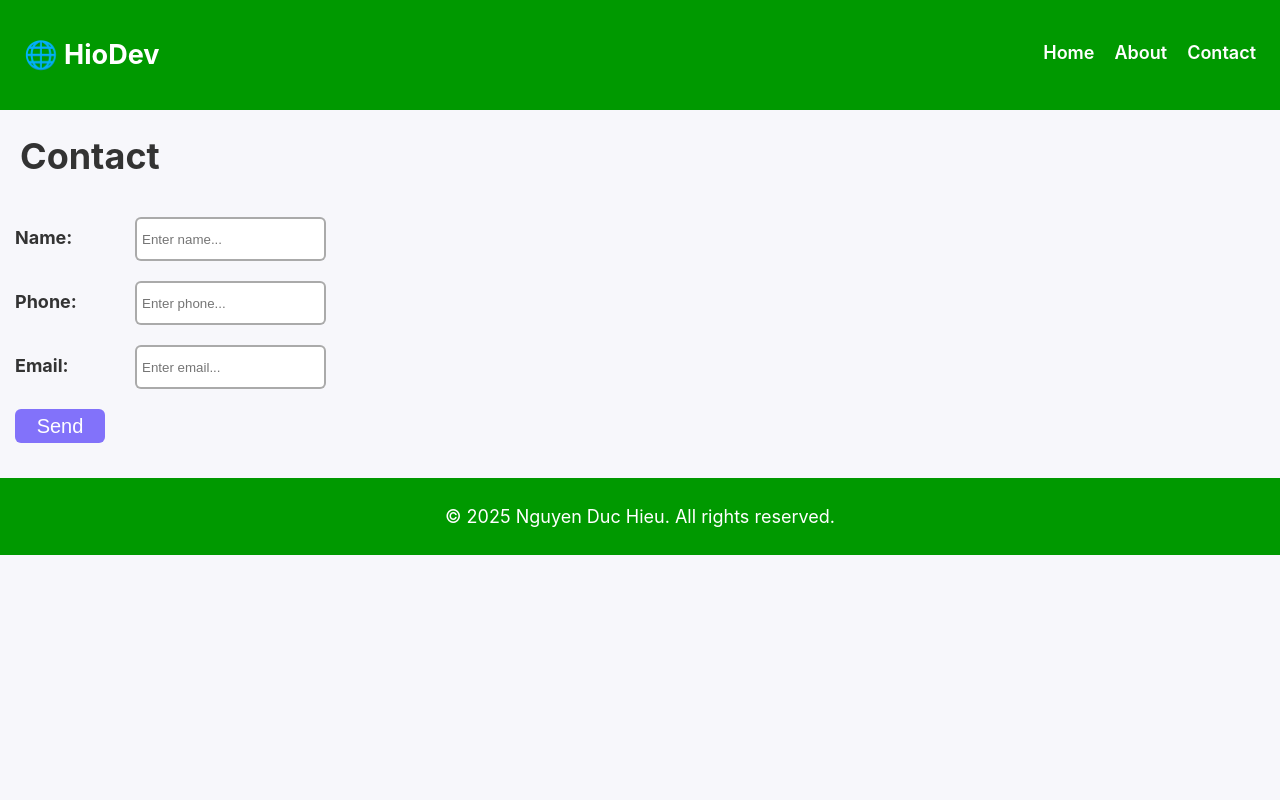
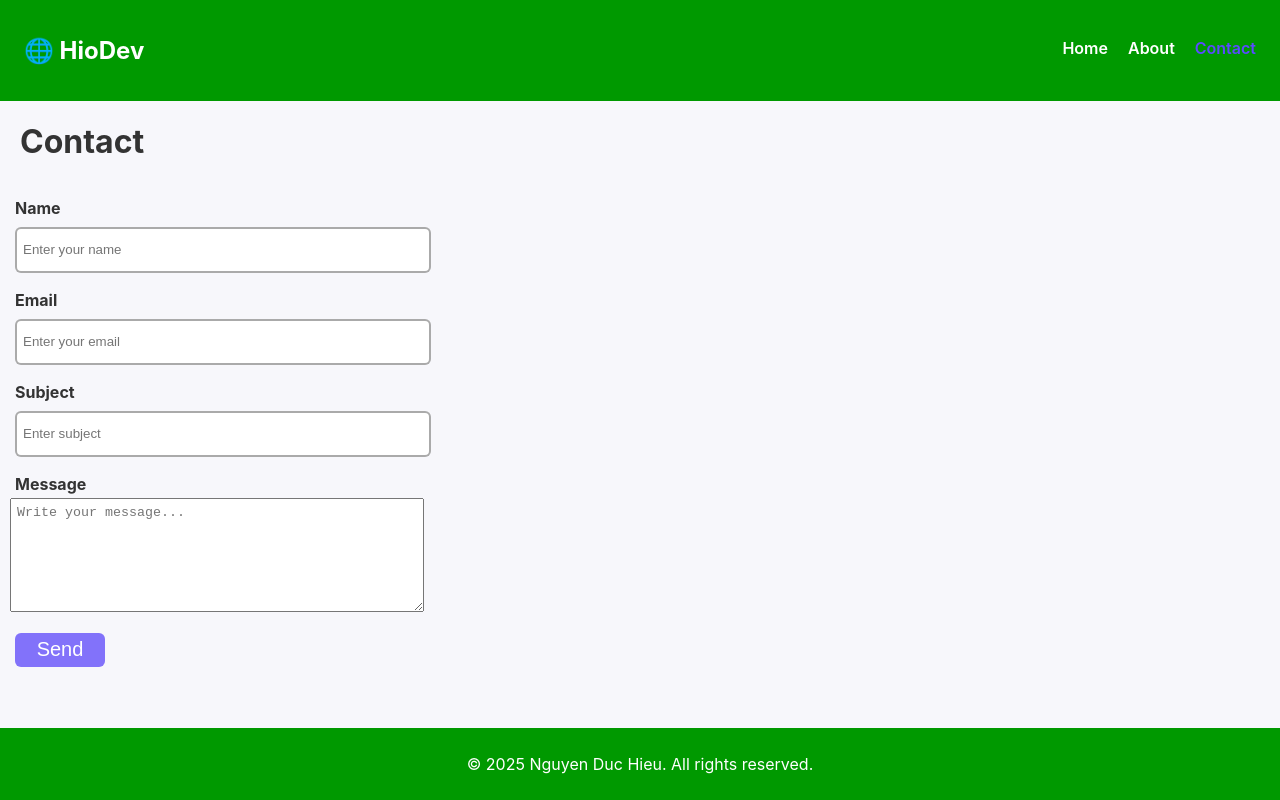
Before and after one commit to ndh10dev/reactjs, a React (Create React App) app in the folder my-app-ts/: page /contact in a window 1280 px wide. Built offline with nearby package versions, Linux system fonts and the light colour scheme.

Commit message:
update 17/12

```diff
--- a/my-app-ts/src/App.tsx
+++ b/my-app-ts/src/App.tsx
@@ -7,24 +7,42 @@ import OurReputation, { data } from "./components/Ourreputation";
 import ClickCounter from "./components/ClickCounter";
 import TodoList from "./components/TodoList";
 import UserForm from "./components/UserForm";
+import PostList from "./pages/PostList";
+import PostDetail from "./pages/PostDetail";
 
 function App() {
   return (
     <div className="App">
   <Header />
 
+  <main className="main-content">
     <Routes>
       <Route
         path="/"
         element={
           <>
             <h1>Home</h1>
-              <Banner id="🧑🏻‍💻" title="Nguyen Duc Hieu" description="Frontend Developer | React & TypeScript" />
-              <Banner id="💻" title="Website Features" description="Routing, Form Handling, Reusable Components, State Management" />
+
+            <Banner
+              id="🧑🏻‍💻"
+              title="Nguyen Duc Hieu"
+              description="Frontend Developer | React & TypeScript"
+            />
+            <Banner
+              id="💻"
+              title="Website Features"
+              description="Routing, Form Handling, Reusable Components, State Management"
+            />
+
             <ClickCounter />
             <UserForm />
+            <PostList />
           </>
-          }/>
+        }
+      />
+
+      <Route path="/posts/:postId" element={<PostDetail />} />
+
       <Route
         path="/about"
         element={
@@ -33,7 +51,9 @@ function App() {
             <OurReputation data={data} />
             <TodoList />
           </>
-          } />
+        }
+      />
+
       <Route
         path="/contact"
         element={
@@ -41,8 +61,10 @@ function App() {
             <h1>Contact</h1>
             <Form />
           </>
-          } />
+        }
+      />
     </Routes>
+  </main>
 
   <Footer />
 </div>
--- a/my-app-ts/src/components/Form.tsx
+++ b/my-app-ts/src/components/Form.tsx
@@ -3,63 +3,88 @@ import { useState } from "react";
 interface InputProps {
   label: string;
   type: string;
-  value: string | number;
+  value: string;
   onChange: (e: React.ChangeEvent<HTMLInputElement>) => void;
   placeholder?: string;
 }
 
-function Input({ label, type, value, onChange, placeholder }: InputProps) {
+function Input({
+  label,
+  type,
+  value,
+  onChange,
+  placeholder,
+}: InputProps) {
   return (
-    <div className="input-group" style={{ marginBottom: "10px" }}>
-      <label style={{ paddingRight: "10px" }}>{label}</label>
-
+    <div className="input-group" style={{ marginBottom: "12px" }}>
+      <label style={{ display: "block", marginBottom: "4px" }}>
+        {label}
+      </label>
       <input
         type={type}
         value={value}
         placeholder={placeholder}
         onChange={onChange}
-        style={{ padding: "5px" }}
+        style={{ padding: "6px", width: "100%" }}
       />
     </div>
   );
 }
 
-export default function Form() {
+export default function ContactForm() {
   const [name, setName] = useState("");
-  const [phone, setPhone] = useState("");
   const [email, setEmail] = useState("");
+  const [subject, setSubject] = useState("");
+  const [message, setMessage] = useState("");
 
-  const handleClick = () => {
-    alert("Form submitted!");
+  const handleSubmit = () => {
+    alert("Message sent successfully!");
   };
 
   return (
-    <div className="form-info" style={{ padding: "10px" }}>
+    <div
+      className="form-info"
+      style={{ maxWidth: "400px", padding: "10px" }}
+    >
       <Input
-        label="Name:"
+        label="Name"
         type="text"
-        placeholder="Enter name..."
+        placeholder="Enter your name"
         value={name}
         onChange={(e) => setName(e.target.value)}
       />
 
       <Input
-        label="Phone:"
-        type="number"
-        placeholder="Enter phone..."
-        value={phone}
-        onChange={(e) => setPhone(e.target.value)}
-      />
-
-      <Input
-        label="Email:"
+        label="Email"
         type="email"
-        placeholder="Enter email..."
+        placeholder="Enter your email"
         value={email}
         onChange={(e) => setEmail(e.target.value)}
       />
 
-      <button onClick={handleClick}>Send</button>
+      <Input
+        label="Subject"
+        type="text"
+        placeholder="Enter subject"
+        value={subject}
+        onChange={(e) => setSubject(e.target.value)}
+      />
+
+      <div className="input-group" style={{ marginBottom: "12px" }}>
+        <label style={{ display: "block", marginBottom: "4px" }}>
+          Message
+        </label>
+        <textarea
+          placeholder="Write your message..."
+          value={message}
+          onChange={(e) => setMessage(e.target.value)}
+          style={{ padding: "6px", width: "100%", height: "100px" }}
+        />
+      </div>
+
+      <button onClick={handleSubmit}>
+        Send
+      </button>
     </div>
   );
 }
--- a/my-app-ts/src/components/Header.tsx
+++ b/my-app-ts/src/components/Header.tsx
@@ -1,4 +1,4 @@
-import { Link } from "react-router-dom";
+import { NavLink } from "react-router-dom";
 
 function Header() {
   return (
@@ -6,9 +6,15 @@ function Header() {
       <h2>🌐 HioDev</h2>
 
       <nav className="nav">
-        <Link to="/" className="nav-link">Home</Link>
-        <Link to="/about" className="nav-link">About</Link>
-        <Link to="/contact" className="nav-link">Contact</Link>
+        <NavLink to="/" className={({ isActive }) =>
+            isActive ?"nav-link active" :"nav-link"
+          }>Home</NavLink>
+        <NavLink to="/about" className={({ isActive }) =>
+            isActive ?"nav-link active" :"nav-link"
+          }>About</NavLink>
+        <NavLink to="/contact" className={({ isActive }) =>
+            isActive ?"nav-link active" :"nav-link"
+          }>Contact</NavLink>
       </nav>
     </header>
   );
--- a/my-app-ts/src/index.css
+++ b/my-app-ts/src/index.css
@@ -3,13 +3,27 @@ body {
   font-family: -apple-system, BlinkMacSystemFont, "Segoe UI", Roboto, Oxygen,
     Ubuntu, Cantarell, "Fira Sans", "Droid Sans", "Helvetica Neue", sans-serif;
   background-color: #f7f7fb;
-  font-size: 18px;
+  font-size: 16px;
   color: #333;
+}
+
+html, body {
+  height: 100%;
 }
 
 code {
   font-family: Menlo, Monaco, Consolas, "Courier New", monospace;
 }
+
+.App {
+  min-height: 100vh;
+  display: flex;
+  flex-direction: column;
+}
+.main-content {
+  flex: 1;
+}
+
 
 /*HEADER*/
 header {
@@ -50,6 +64,7 @@ header {
 h1{
   padding-left: 20px;
 }
+
 /*CARD OUR REPUTATION*/
 .card-our-repu {
   border: 1px solid #00000033;
@@ -120,6 +135,27 @@ label {
   display: inline-block;
 }
 
+/*BLOG POST LIST*/
+.blog-list {
+  margin: 20px;
+}
+.blog-item {
+  margin-bottom: 12px;
+}
+.blog-link {
+  display: inline-block;
+  font-size: 18px;
+  font-weight: 600;
+  color: #5a4bff;
+  text-decoration: none;
+  position: relative;
+  padding: 6px 0;
+  transition: all 0.2s ease;
+}
+.blog-link:hover {
+  color: #8272fa;
+}
+
 /*FOOTER*/
 footer {
   background-color: #eee;
@@ -127,4 +163,5 @@ footer {
   padding: 12px;
   margin-top: 30px;
   color: #555;
+  margin-top: auto;
 }
--- /dev/null
+++ b/my-app-ts/src/pages/PostDetail.tsx
@@ -0,0 +1,20 @@
+import { useParams, Link } from "react-router-dom";
+
+const posts = [
+    {id: 1, title: "React la gi?", content: "React là một thư viện JavaScript mã nguồn mở..."},
+    {id: 2, title: "TypeScript la gi?", content: "TypeScript là một ngôn ngữ lập trình mã nguồn mở..."},
+    {id: 3, title: "React Router la gi?", content: "React-Router là một thư viện định tuyến (routing) tiêu chuẩn trong React..."},
+];
+
+export default function PostDetail() {
+    const { postId } = useParams<{ postId: string }>();
+    const post = posts.find(p => p.id === Number(postId));
+    if (!post) return <div> ❌ Post not found</div>;
+    return (
+        <div style={{ margin: "20px" }}>
+            <h2>{post.title}</h2>
+            <p>{post.content}</p>
+            <Link to="/" className="blog-link">🔙 Back to Home</Link>
+        </div>
+    );
+}
--- /dev/null
+++ b/my-app-ts/src/pages/PostList.tsx
@@ -0,0 +1,25 @@
+import { Link } from "react-router-dom";
+
+const posts = [
+    {id: 1, title: "React la gi?"},
+    {id: 2, title: "TypeScript la gi?"},
+    {id: 3, title: "React Router la gi?"},
+];
+
+export default function PostList() {
+  return (
+    <div style={{ margin: "20px" }}>
+      <h2 className="section-title">Blog Posts</h2>
+
+      <ul className="blog-list">
+        {posts.map((post) => (
+          <li key={post.id} className="blog-item">
+            <Link to={`/posts/${post.id}`} className="blog-link">
+              {post.title}
+            </Link>
+          </li>
+        ))}
+      </ul>
+    </div>
+  );
+}
```
Lines whose indentation alone changed are shown as unchanged.
